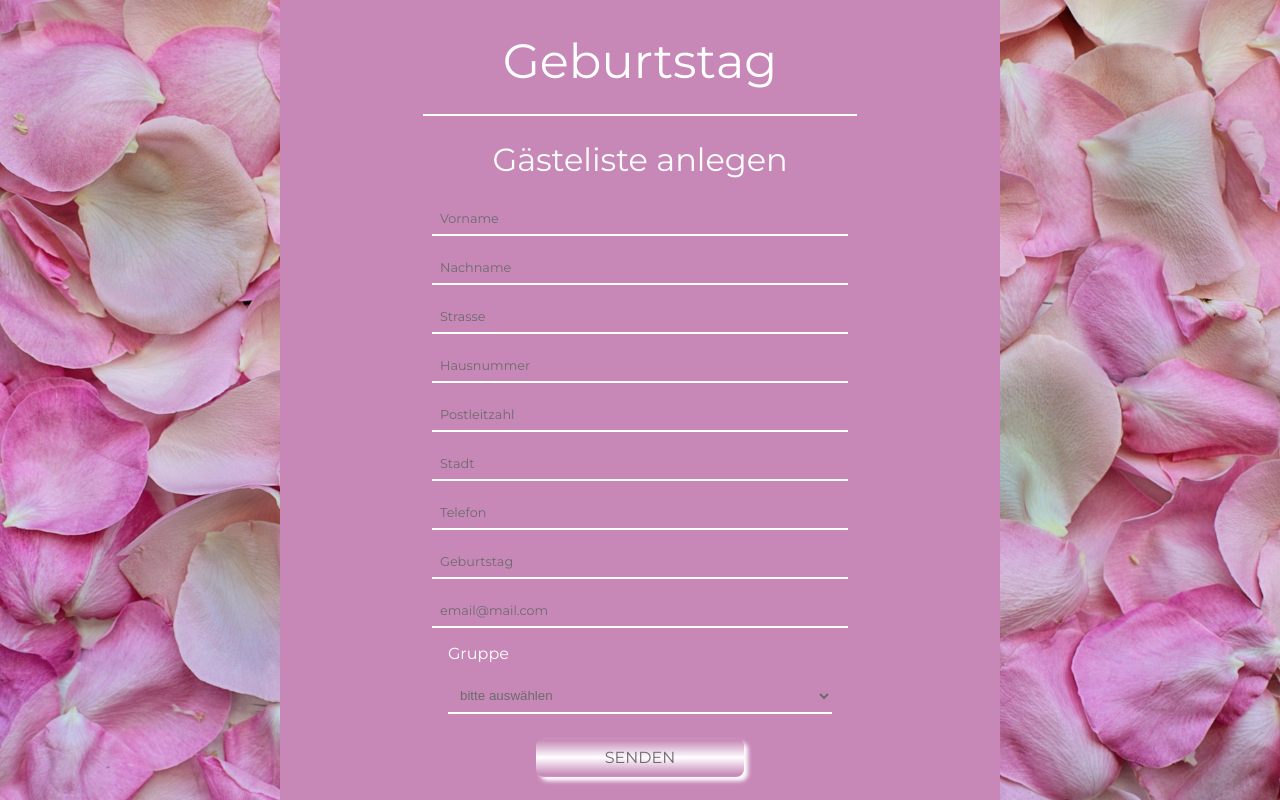
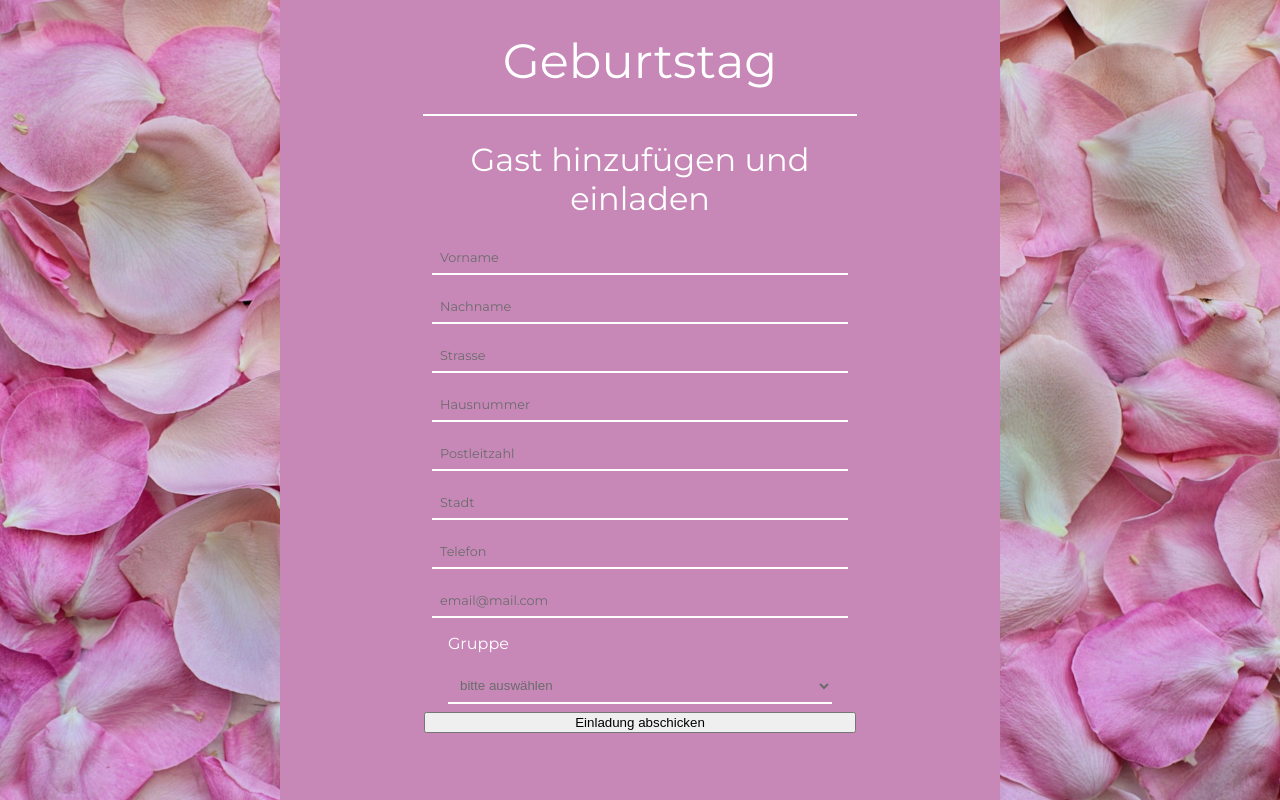
Before and after one commit to CarolaZapp/dieParty_FE, a React (Vite) app: page /guestListCreate in a window 1280 px wide. Built offline with nearby package versions, Linux system fonts and the light colour scheme.

Commit message:
birthday, title and button updated

```diff
--- a/src/components/E2D2GuestListCreate.jsx
+++ b/src/components/E2D2GuestListCreate.jsx
@@ -17,7 +17,7 @@ const E2D2GuestListCreate = () => {
     zipCode: "",
     city: "",
     telephone: "",
-    birthday: "",
+    // birthday: "",
     email: "",
     group: "",
   };
@@ -60,7 +60,7 @@ const E2D2GuestListCreate = () => {
         <div className={styles.centerStripeD2}>
           <h1 className={styles.headline}>Geburtstag</h1>
           <hr />
-          <h2 className={styles.title}>Gästeliste anlegen</h2>
+          <h2 className={styles.title}>Gast hinzufügen und einladen</h2>
           <form className={styles.form} onSubmit={handleSubmit}>
             <input
               className={styles.input}
@@ -125,7 +125,7 @@ const E2D2GuestListCreate = () => {
               value={formData.telephone}
               required
             />
-            <input
+            {/* <input
               className={styles.input}
               type="text"
               name="birthday"
@@ -133,7 +133,7 @@ const E2D2GuestListCreate = () => {
               onChange={handleChange}
               value={formData.birthday}
               required
-            />
+            /> */}
             <input
               className={styles.input}
               type="email"
@@ -161,7 +161,7 @@ const E2D2GuestListCreate = () => {
                 <option value="bekannte">Bekannte</option>
               </select>
             </div>
-            <button className="submit">Senden</button>
+            <button className="submitLarge">Einladung abschicken</button>
           </form>
         </div>
       </div>
```
